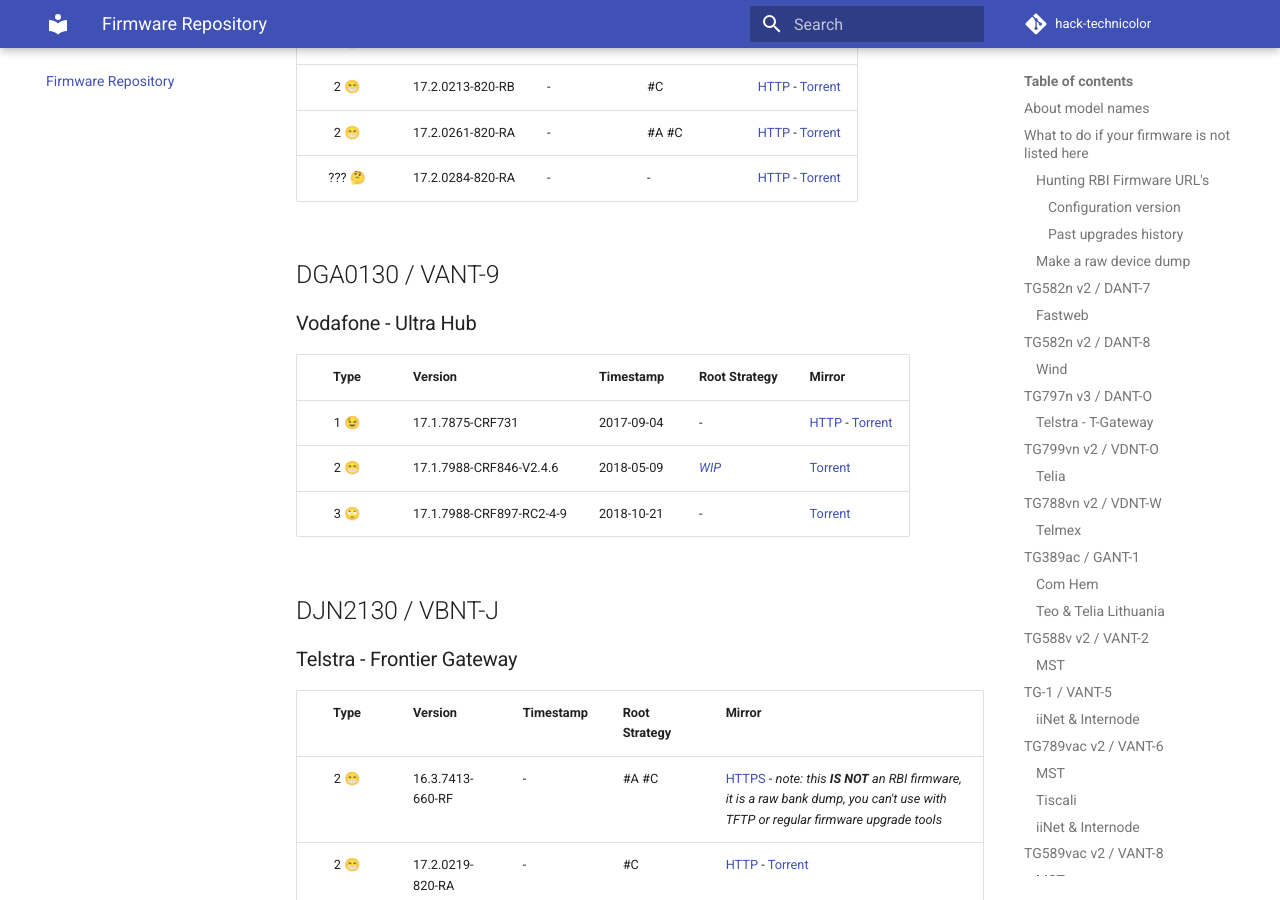
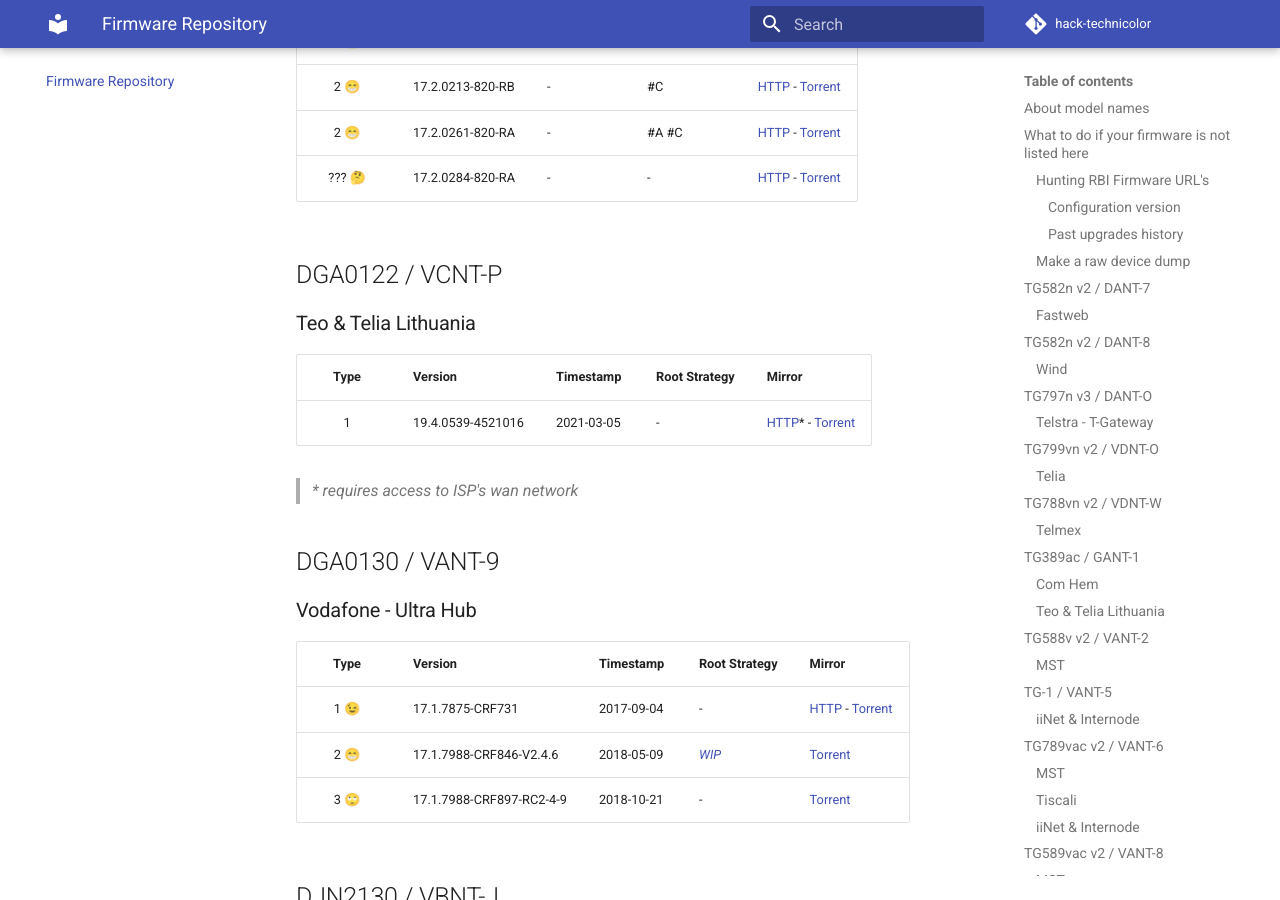
Before and after one commit to hack-technicolor/hack-technicolor, an MkDocs documentation site: the page built from docs/Repository.md, in a window 1280 px wide and 900 px high, scrolled down 12758 px. Built offline with MkDocs 1.6.1 and Material for MkDocs 9.7.7, drawn with Linux system fonts in a browser that asks for light colours; comment, search, counter and statistics services are not loaded.

Commit message:
Added firmware for DGA0122 VCNT-P Telia Lithuania (#233)

```diff
--- a/docs/Repository.md
+++ b/docs/Repository.md
@@ -360,6 +360,17 @@
 | 2 😁   | 17.2.0261-820-RA | -          | #A #C         | [HTTP](http://fwstore.bdms.telstra.net/Technicolor_vant-y_CRF851-17.2.0261-820-RA/vant-y_CRF851-17.2.0261-820-RA.rbi) - [Torrent](https://github.com/hack-technicolor/hack-technicolor/blob/master/torrents/vant-y/vant-y_CRF851-17.2.0261-820-RA.rbi.torrent?raw=true) |
 | ??? 🤔 | 17.2.0284-820-RA | -          | -             | [HTTP](http://fwstore.bdms.telstra.net/Technicolor_vant-y_CRF914-17.2.0284-820-RA/vant-y_CRF914-17.2.0284-820-RA.rbi) - [Torrent](https://github.com/hack-technicolor/hack-technicolor/blob/master/torrents/vant-y/vant-y_CRF914-17.2.0284-820-RA.rbi.torrent?raw=true) |
 
+## DGA0122 / VCNT-P
+
+### Teo & Telia Lithuania
+
+| Type   | Version                  | Timestamp  | Root Strategy | Mirror |
+|:------:|:-------------------------|:-----------|:--------------|:-------|
+| 1      | 19.4.0539-4521016        | 2021-03-05 | -             | [HTTP](http://acs.telia.lt:8888/TCH/DGA0122-VCNT-P-19.4.0539-4521016-Signed.rbi)* - [Torrent](https://github.com/hack-technicolor/hack-technicolor/blob/master/torrents/vcnt-p/DGA0122-VCNT-P-19.4.0539-4521016-Signed.rbi.torrent?raw=true) |
+
+> *\* requires access to ISP's wan network*
+
+
 ## DGA0130 / VANT-9
 
 ### Vodafone - Ultra Hub
```
Also changed, not shown: 1 other file.
